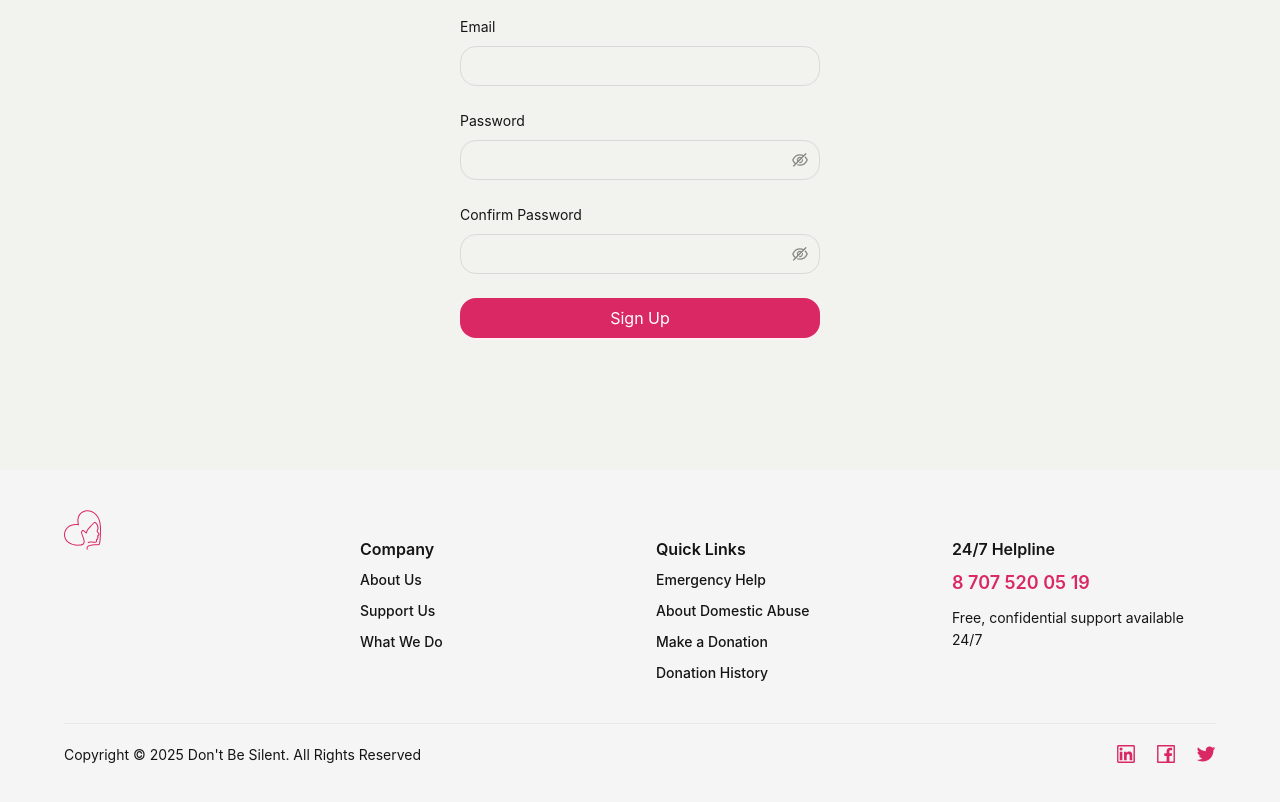
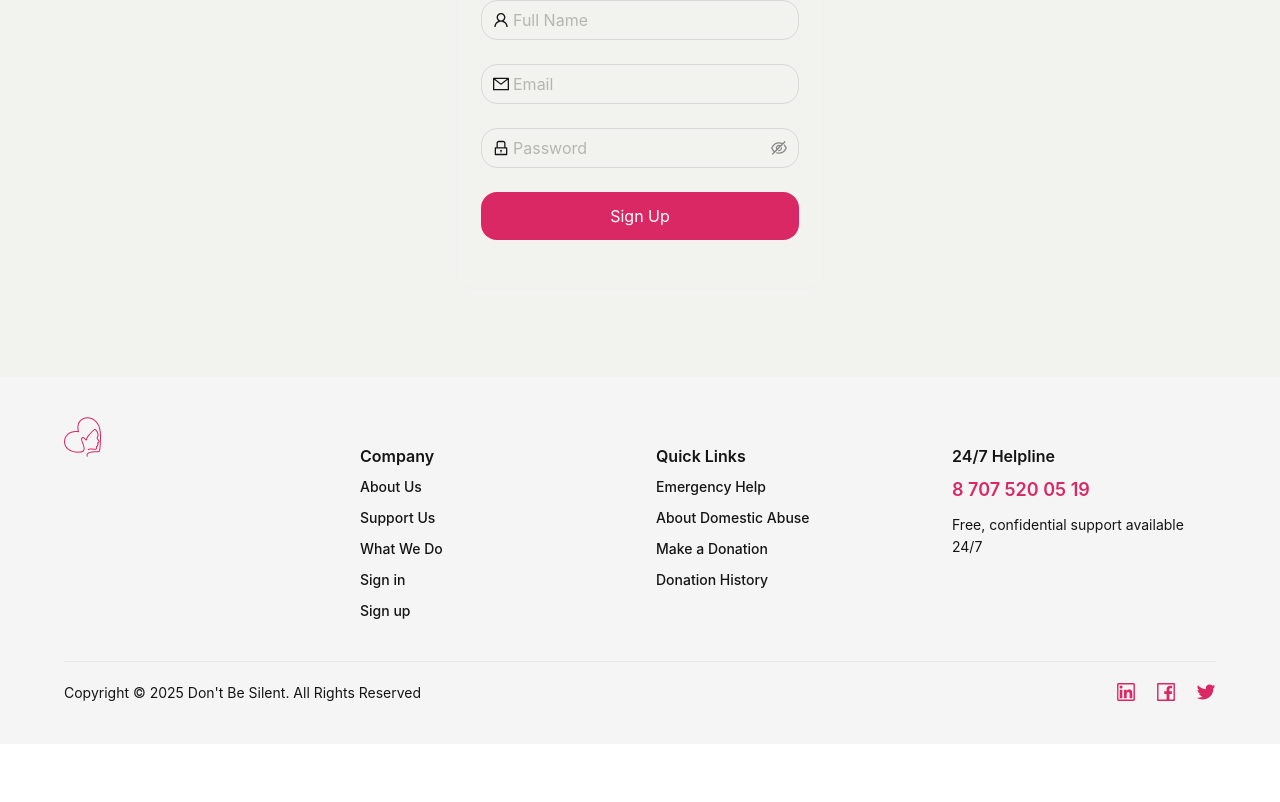
Before and after one commit to pazun/dont_be_silent, a React (Vite) app: page /signup in a window 1280 px wide. Shown: the part 370-1172 px from the top of the page. After the commit the page ends 1114 px from the top, so only its background shows below. Built offline with nearby package versions, Linux system fonts and the light colour scheme.

Commit message:
Namig and footer

```diff
--- a/src/App.jsx
+++ b/src/App.jsx
@@ -15,7 +15,7 @@ import Call from './pages/EmergencyHelp';
 import SignIn from './pages/SignIn';
 import EmergencyHelp from './pages/EmergencyHelp';
 import HomePage from './pages/HomePage';
-import SignUp from './pages/signup';
+import SignUp from './pages/SignUp';
 import DonationHistory from './pages/DonationHistory';
 const { Header, Content } = Layout;
 
--- a/src/components/Footer.jsx
+++ b/src/components/Footer.jsx
@@ -23,6 +23,8 @@ const AppFooter = () => {
               <Link to="/about" style={{ color: '#151515' }}>About Us</Link>
               <Link to="/support" style={{ color: '#151515' }}>Support Us</Link>
               <Link to="/what-we-do" style={{ color: '#151515' }}>What We Do</Link>
+              <Link to="/SignIn" style={{ color: '#151515' }}>Sign in</Link>
+              <Link to="/SignUp" style={{ color: '#151515' }}>Sign up</Link>
             </div>
           </Col>
 
```
